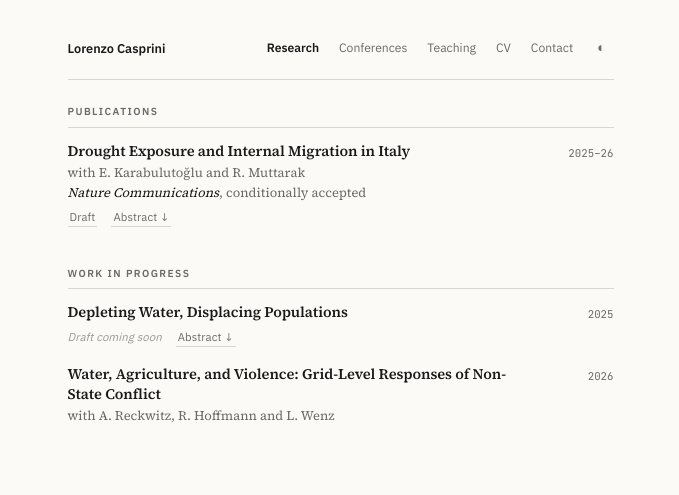
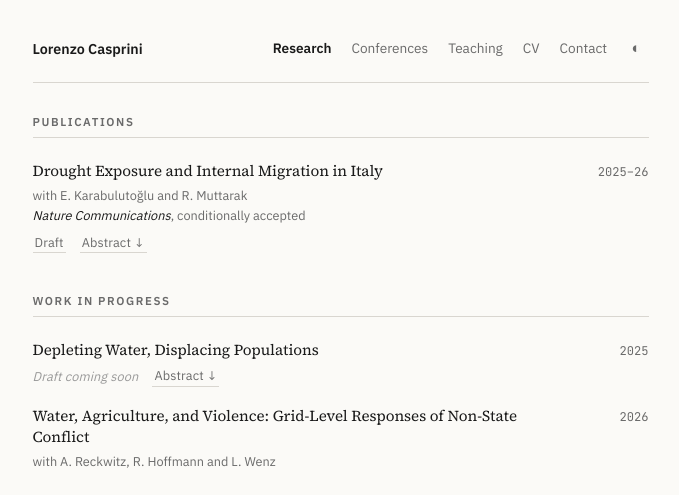
Before and after one commit to lorenzocasprini/lorenzocasprini.github.io, a plain HTML site: page research.html in a window 1280 px wide. Shown: the top 495 px of the page, without its empty margins (292-971 px from the left). Drawn offline with Linux system fonts and the light colour scheme.

Commit message:
Add files via upload

```diff
--- a/research.html
+++ b/research.html
@@ -6,13 +6,12 @@
 <title>Research — Lorenzo Casprini</title>
 <link rel="stylesheet" href="style.css">
 <style>
-.section{margin:24px 0 30px}
-.section-title{margin-bottom:10px}
+.section{margin:30px 0 30px}
 .paper-item{display:grid;grid-template-columns:1fr 76px;gap:20px;padding:9px 0;border-bottom:0}
 .paper-item:first-child{padding-top:4px}
 .paper-body{min-width:0}
-.paper-title{font-family:var(--font-serif);font-size:1.06rem;font-weight:600;color:var(--fg);line-height:1.35;margin-bottom:2px}
-.paper-authors{font-family:var(--font-serif);font-size:0.94rem;color:var(--fg2);line-height:1.4;margin-bottom:0}
+.paper-title{font-family:var(--font-serif);font-size:0.98rem;font-weight:400;color:var(--fg);line-height:1.4;margin-bottom:5px}
+.paper-authors{font-family:var(--font-sans);font-size:0.82rem;color:var(--fg2);line-height:1.5;margin-bottom:0}
 .paper-year{font-family:var(--font-mono);color:var(--fg2);font-size:0.78rem;padding-top:3px;justify-self:end;text-align:right;white-space:nowrap}
 .paper-status{font-family:var(--font-sans);font-size:0.68rem;letter-spacing:0.06em;background:var(--highlight);color:#000;padding:1px 6px;margin-left:6px;text-transform:uppercase;font-weight:500;border-radius:2px;white-space:nowrap;vertical-align:1px}
 .paper-links{display:flex;gap:14px;flex-wrap:wrap;margin-top:5px;align-items:center}
@@ -21,8 +20,8 @@
 .paper-coming-soon{font-family:var(--font-sans);font-size:0.82rem;color:var(--fg3);padding:0;border:0;border-radius:0;font-style:italic;white-space:nowrap}
 .paper-abstract{font-family:var(--font-serif);font-size:0.96rem;color:var(--fg2);line-height:1.6}
 .paper-abstract.open{max-height:2000px}
-.paper-pub{font-family:var(--font-serif);font-size:0.94rem;color:var(--fg2);font-weight:400;margin-top:1px;line-height:1.4}
-.paper-journal{display:inline-block;margin-left:-6px;margin-right:-6px;font-family:var(--font-serif);font-style:italic;font-size:inherit;font-weight:400;background-color:transparent;color:var(--fg);padding:1px 6px;border-radius:2px;transition:background-color 0.15s,color 0.15s}
+.paper-pub{font-family:var(--font-sans);font-size:0.82rem;color:var(--fg2);font-weight:400;margin-top:0;line-height:1.5}
+.paper-journal{display:inline-block;margin-left:-6px;margin-right:-6px;font-family:inherit;font-style:italic;font-size:inherit;font-weight:400;background-color:transparent;color:var(--fg);padding:1px 6px;border-radius:2px;transition:background-color 0.15s,color 0.15s}
 .paper-journal:hover{background-color:var(--highlight);color:#000}
 </style>
 </head>
--- a/style.css
+++ b/style.css
@@ -9,7 +9,7 @@
   --rule-soft: #ece9e2;
   --accent:    #1a1a1a;
   --highlight: #fffd54;
-  --max:       590px;
+  --max:       660px;
   --font-serif: 'Source Serif 4', Georgia, 'Times New Roman', serif;
   --font-sans:  'IBM Plex Sans', system-ui, -apple-system, sans-serif;
   --font-mono:  'JetBrains Mono', ui-monospace, monospace;
@@ -26,7 +26,7 @@ body.dark {
 }
 
 *, *::before, *::after { box-sizing: border-box; margin: 0; padding: 0; }
-html { font-size: 13.8px; scroll-behavior: smooth; scrollbar-gutter: stable; }
+html { font-size: 15.5px; scroll-behavior: smooth; scrollbar-gutter: stable; }
 a { text-decoration: none; color: inherit; }
 
 body {
@@ -255,7 +255,7 @@ body.dark .theme-toggle { transform: rotate(180deg); }
   grid-template-columns: 1fr 90px;
   gap: 20px;
   padding: 16px 0;
-  border-bottom: 1px solid var(--rule-soft);
+  border-bottom: 0 !important;
   align-items: start;
 }
 .talk-row:first-child { border-top: 0; padding-top: 4px; }
@@ -283,7 +283,7 @@ body.dark .theme-toggle { transform: rotate(180deg); }
   grid-template-columns: 1fr 100px;
   gap: 20px;
   padding: 14px 0;
-  border-bottom: 1px solid var(--rule-soft);
+  border-bottom: 0 !important;
   align-items: baseline;
 }
 .teach-row:first-child { border-top: 0; padding-top: 4px; }
```
Also changed, not shown: teaching.html (+1 -1 lines).
